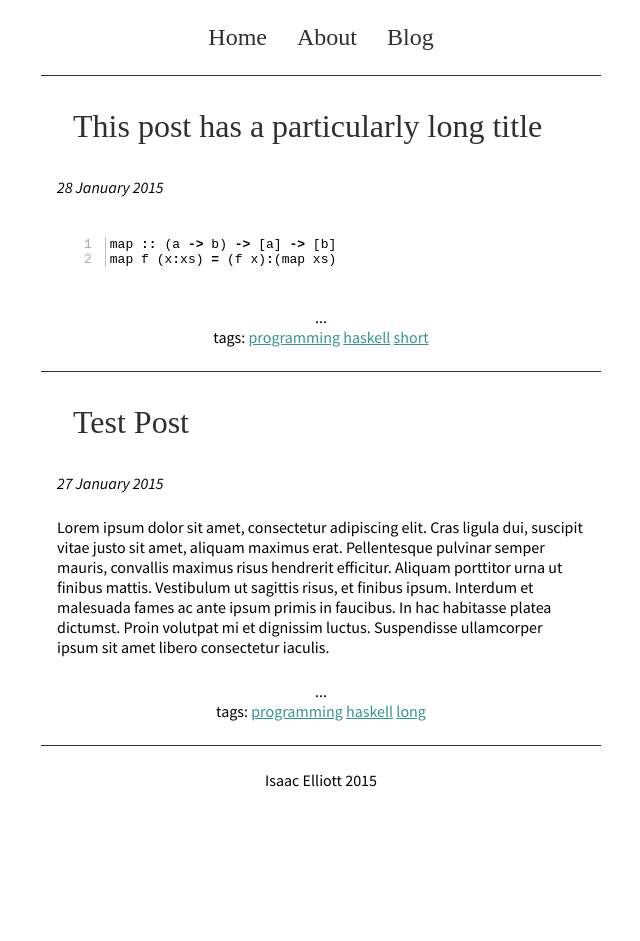
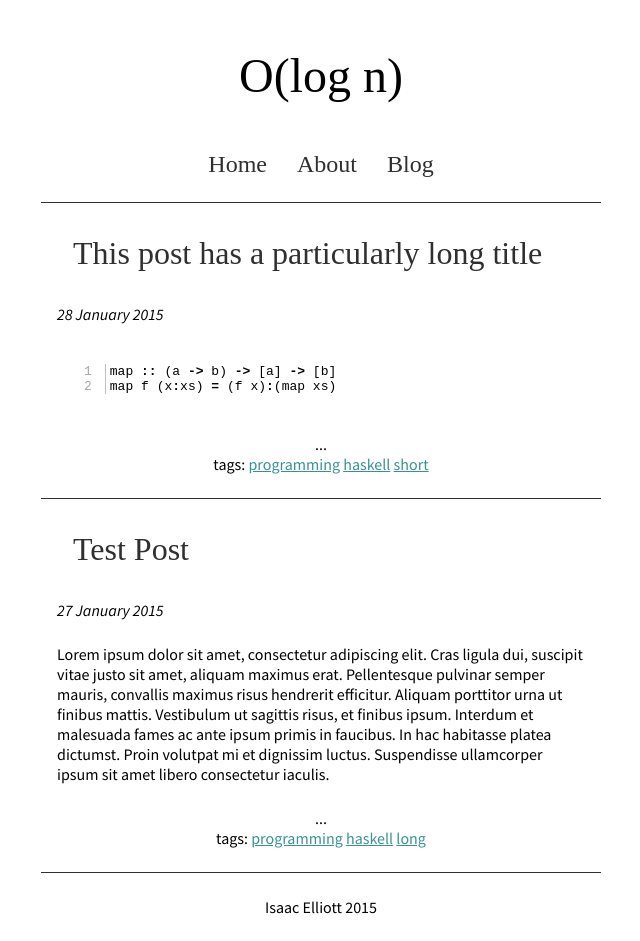
Before and after one commit to LightAndLight/lightandlight.github.io, a Jekyll site: the page built from index.html, in a window 1280 px wide. Shown: the whole page, without its empty margins (319-959 px from the left). Built offline with Jekyll 4.4.1, drawn with Linux system fonts in a browser that asks for light colours; some web fonts are replaced; before the commit the page ends 900 px from its top, so only the background shows below that.

Commit message:
Added a header

```diff
--- a/_layouts/page.html
+++ b/_layouts/page.html
@@ -11,7 +11,7 @@
 	</head>
 
 	<body>
-		<header></header>
+		<header><h1 class="centered large">O(log n)</h1></header>
 	    {% include nav.html %}
 		<section> {{ content }} </section>
 		<footer><p>Isaac Elliott 2015</p></footer>
--- a/res/stylesheet.css
+++ b/res/stylesheet.css
@@ -37,6 +37,10 @@ h1 {
 
 .centered {
     text-align: center;
+}
+
+.large {
+    font-size: 3em;
 }
 
 p {
```
